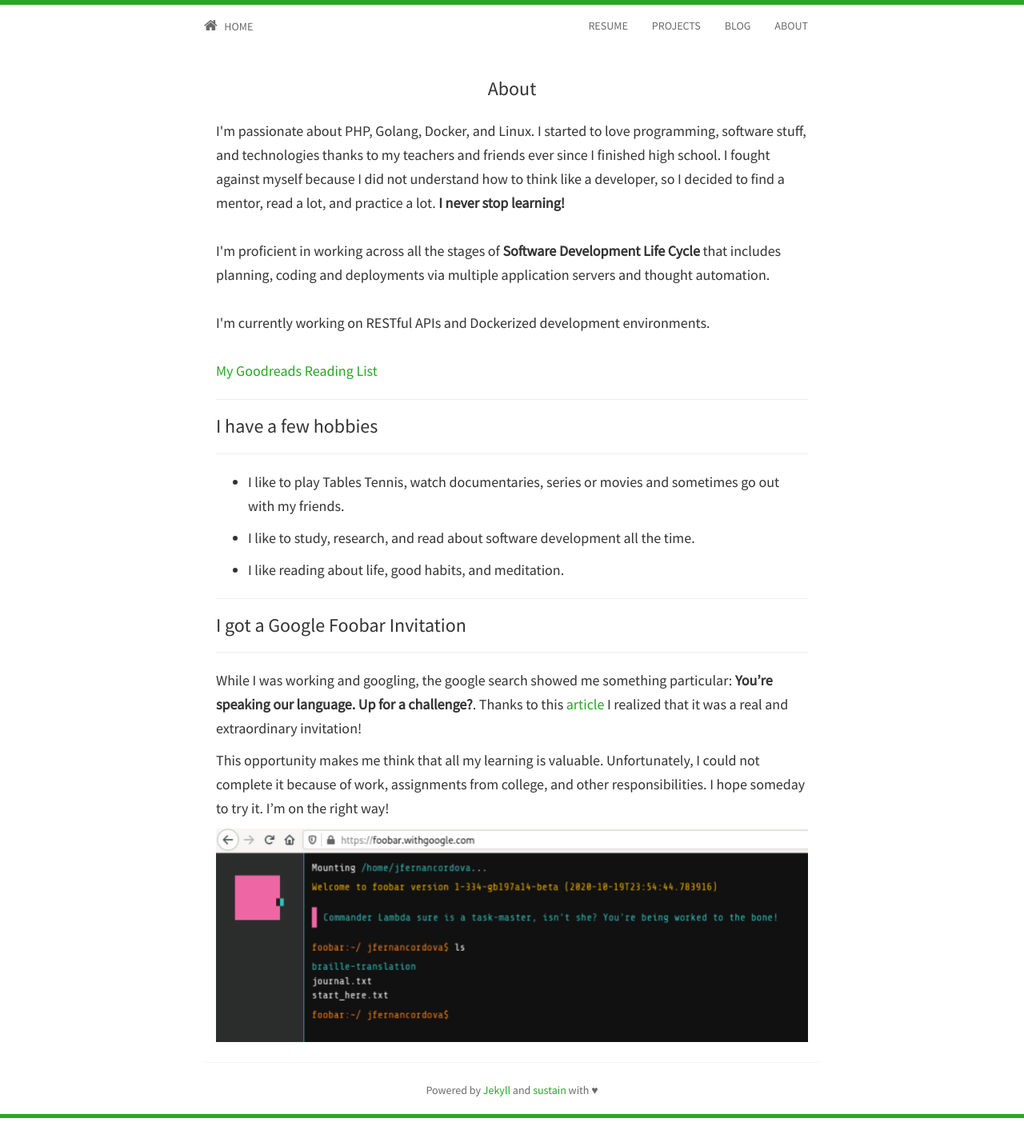
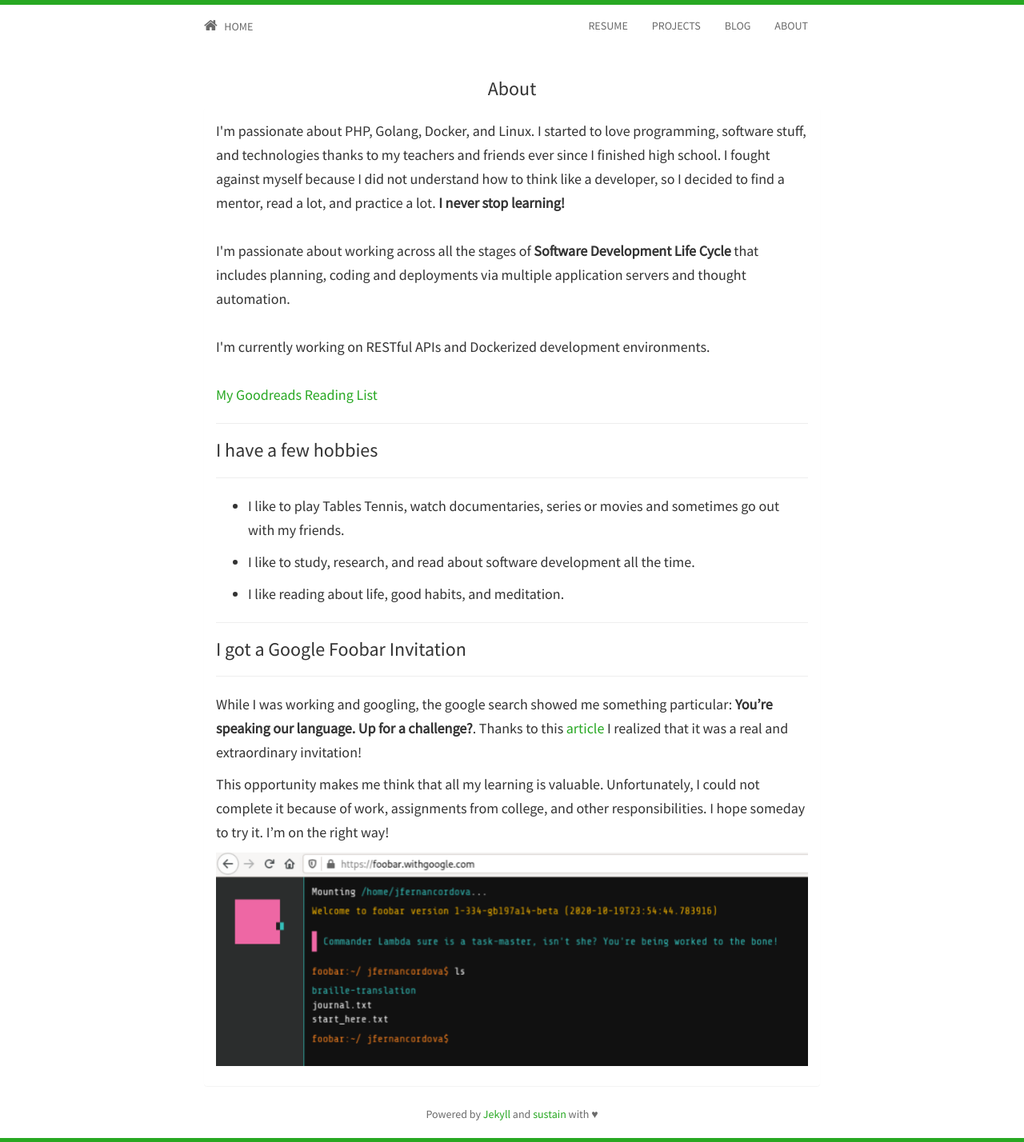
Before and after one commit to jfernancordova/jfernancordova.github.io, a Jekyll site: the page built from about.html, in a window 1280 px wide. Shown: the whole page at 80% size. Built offline with Jekyll 4.4.1, drawn with Linux system fonts in a browser that asks for light colours; nearby versions of some CDN libraries; before the commit the page ends 1398 px from its top, so only the background shows below that.

Commit message:
master | Refactoring

```diff
--- a/about.html
+++ b/about.html
@@ -15,7 +15,7 @@
                     to find a mentor, read a lot, and practice a lot. <strong> I never stop
                     learning! </strong>
                     <br/><br/>
-                    I'm proficient in working across all the stages of <strong>Software Development Life
+                    I'm passionate about working across all the stages of <strong>Software Development Life
                     Cycle</strong> that includes planning, coding and deployments via multiple application servers
                     and thought automation.
                     <br/><br/>
```
